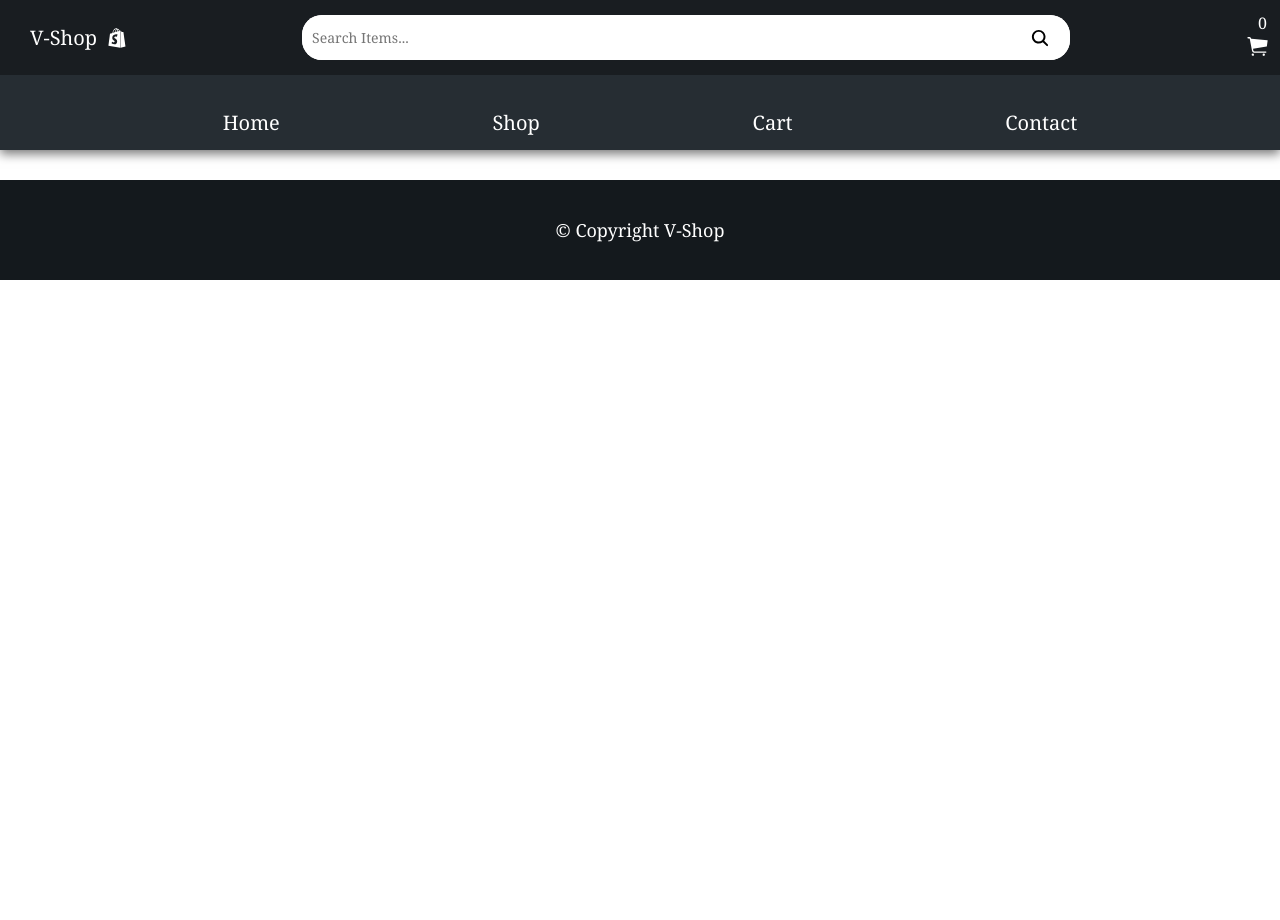
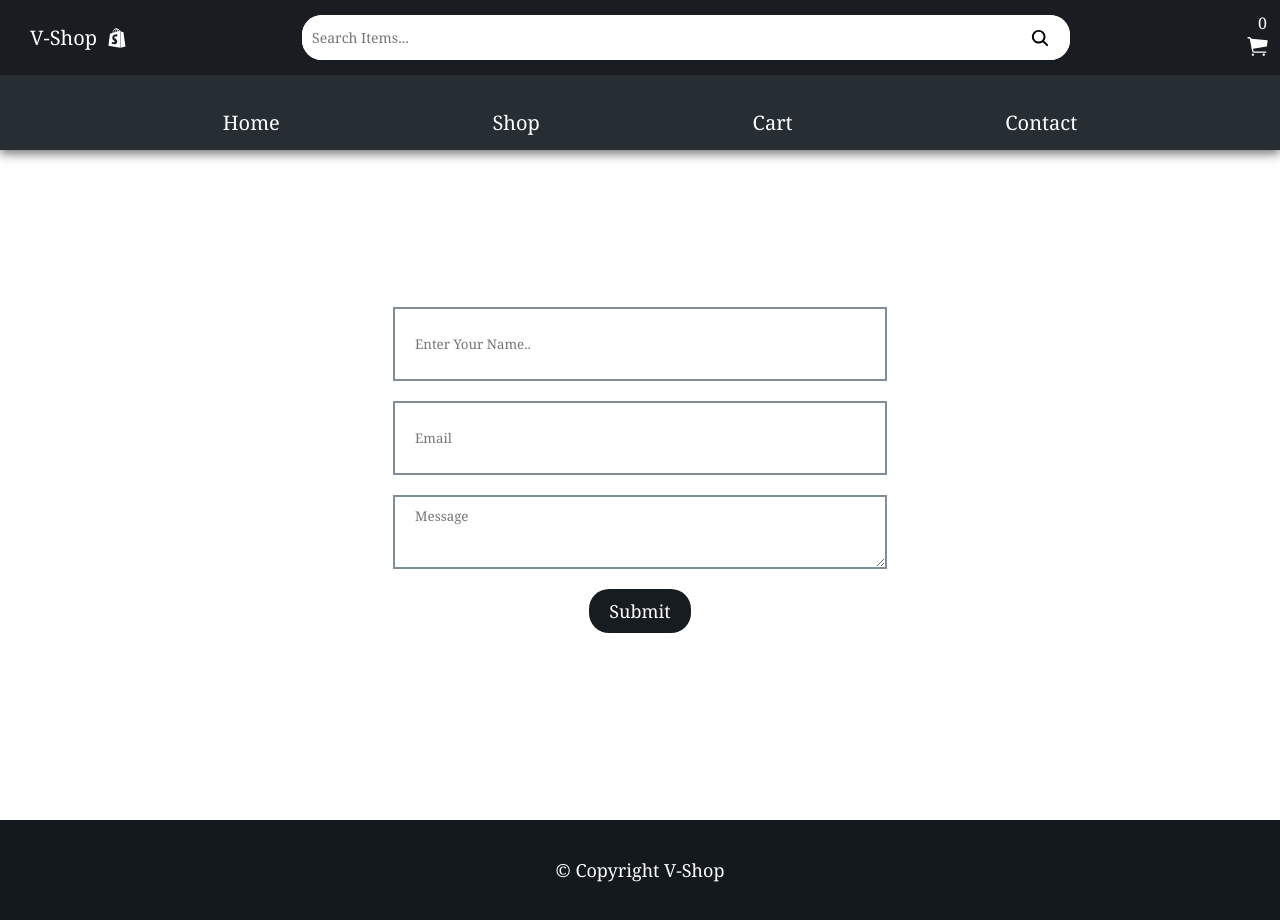
Before and after one commit to ThakurSakshi777/E---Commerce, a React (Vite) app: page /Contact in a window 1280 px wide. Before the commit the page ends 800 px from the top, so only its background shows below. Built offline with nearby package versions, Linux system fonts and the light colour scheme; a web font is replaced by a local one.

Commit message:
Add Contact Page

```diff
--- a/src/App.jsx
+++ b/src/App.jsx
@@ -5,6 +5,7 @@ import Nav from './Component/Nav/Nav'
 import Footer from './Component/Footer/Footer'
 import Shop from './Pages/Shop/Shop'
 import Cart from './Pages/Cart/Cart'
+import Contact from './Pages/Contact/Contact'
 
 function App() {
   return (
@@ -15,6 +16,7 @@ function App() {
           <Route path='/' element={<Home />} />
           <Route path ='/shop' element = {<Shop/>}/>
           <Route path = '/cart' element = {<Cart/>}/>
+          <Route path='/Contact' element = {<Contact/>}/>
         </Routes>
         <Footer />
       </BrowserRouter>
--- /dev/null
+++ b/src/Pages/Contact/Contact.css
@@ -0,0 +1,36 @@
+.contact {
+    width: 100%;
+    min-height: 80vh;
+    display: flex;
+    align-items: center;
+    justify-content: center;
+}
+
+.contact form {
+  max-width: 500px;
+  width: 90%;
+  height: 500px;
+  display: flex;
+  align-items: center;
+  justify-content: center;
+  flex-direction: column;
+  gap: 20px;
+}
+.contact form input,textarea {
+  width: 90%;
+  height: 50px;
+  padding: 10px 20px;
+  border: 2px solid rgb(129, 141, 152);
+}
+.contact form  button {
+    padding: 10px 20px;
+    background-color: rgb(23, 28,32);
+    color: white;
+    border: none;
+    font-size: 18px;
+    border-radius: 20px;
+    cursor: pointer;
+}
+.contact form  button:hover {
+    opacity: 0.7;
+}
--- /dev/null
+++ b/src/Pages/Contact/Contact.jsx
@@ -0,0 +1,17 @@
+import React from 'react'
+import "./Contact.css"
+
+function Contact() {
+  return (
+    <div className='contact'>
+         <form action="https://formspree.io/f/xanjvavk" method='POST'>
+            <input type="text" placeholder='Enter Your Name..' name='username' required/>
+            <input type="text" placeholder='Email' name='email' required />
+            <textarea name="" placeholder='Message'></textarea>
+            <button> Submit </button>
+         </form>
+    </div>
+  )
+}
+
+export default Contact
```
